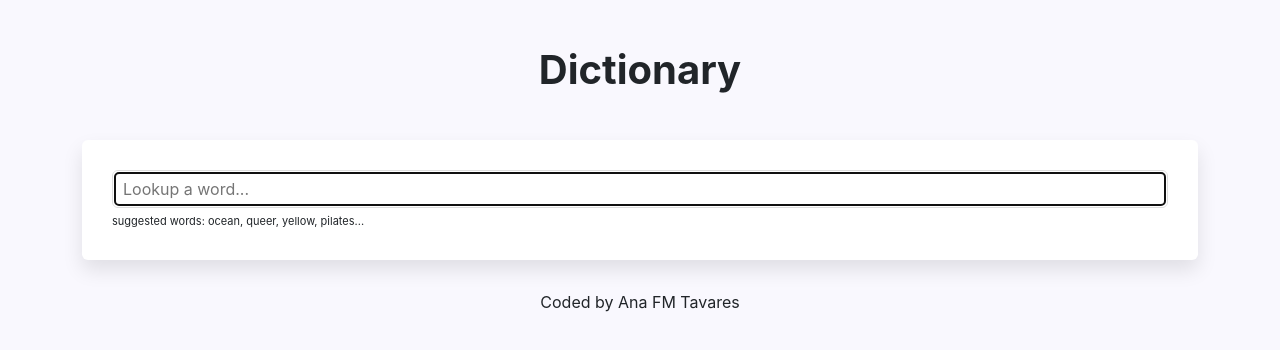
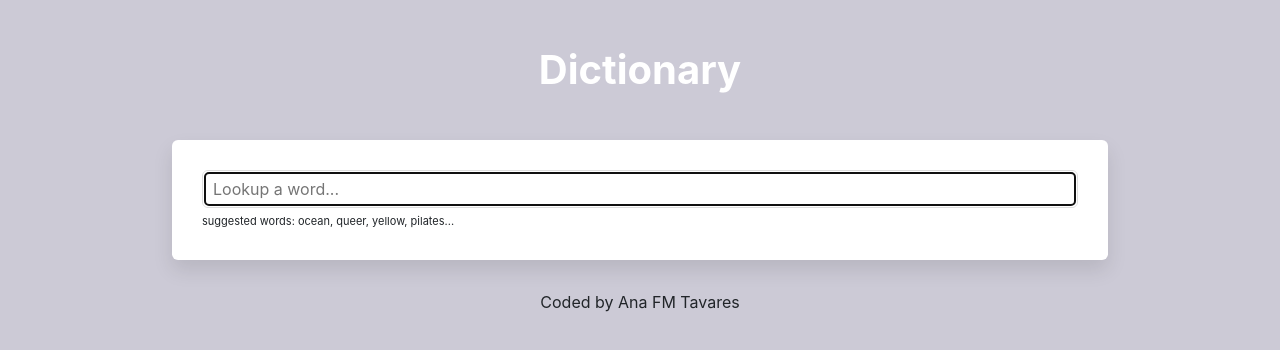
Before and after one commit to anafmt/dictionary-project, a React (Create React App) app: page / in a window 1280 px wide. Shown: the top 350 px of the page. Built offline with nearby package versions, Linux system fonts and the light colour scheme; no server answers.

Commit message:
Added photos

```diff
--- a/src/App.css
+++ b/src/App.css
@@ -1,12 +1,18 @@
 body {
-    background: #f9f8fe;
+    background: #9d99b183;
 }
 
 a {
     color:#9670f4;
 }
 
+.App {
+    max-width: 960px;
+    margin: 0 auto;
+}
+
 .App-header {
+    color: white;
     font-size: 40px;
     font-weight: bold;
     line-height: 1.5;
--- a/src/Dictionary.js
+++ b/src/Dictionary.js
@@ -2,11 +2,13 @@ import React, { useState } from "react";
 import "./Dictionary.css"
 import axios from "axios";
 import Results from "./Results"
+import Photos from "./Photos"
 
 export default function Dictionary (props) {
     let [keyword, setKeyword] = useState(props.defaultKeyword);
     let [results, setResults] = useState(null);
     let [loaded, setLoaded] = useState(false);
+    let [photos, setPhotos] = useState(null);
 
 
     function search () {
@@ -14,7 +16,17 @@ export default function Dictionary (props) {
     let apiKey = `da34a047131b20d5faab7d8tfo459827`
     let apiUrl = `https://api.shecodes.io/dictionary/v1/define?word=${keyword}&key=${apiKey}`
     axios.get(apiUrl).then(handleResponse);
+
+    let photosApiKey = "da34a047131b20d5faab7d8tfo459827";
+    let photosApiUrl = `https://api.shecodes.io/images/v1/search?query=${keyword}&key=${photosApiKey}`
+    axios.get(photosApiUrl).then(handlePhotosResponse);
+
     }
+
+    function handlePhotosResponse (response) {
+        setPhotos(response.data.photos);
+    }
+
 
     function handleSubmit (event) {
         event.preventDefault();
@@ -45,6 +57,7 @@ export default function Dictionary (props) {
                 <div className="hint">suggested words: ocean, queer, yellow, pilates...</div>
                 </section>
         <Results results={results} />
+        <Photos photos={photos} />
         </div>
 )} else {
     load();
--- /dev/null
+++ b/src/Photos.js
@@ -0,0 +1,24 @@
+import React from "react";
+
+
+export default function Photos (props) {
+    if (props.photos) {
+    return (
+        <section className="Photos">
+            <div className="row">
+            {props.photos.map(function(photo, index) {
+                return (
+                    <div className="col-4" key={index}>
+                        <a href={photo.src.original} target="_blank">
+                            <img src={photo.src.landscape} className="img-fluid mb-3 rounded" />
+                        </a>
+                    </div>
+                )
+            })}
+            </div>
+        </section>
+    );
+    } else {
+        return null;
+    }
+}
```
